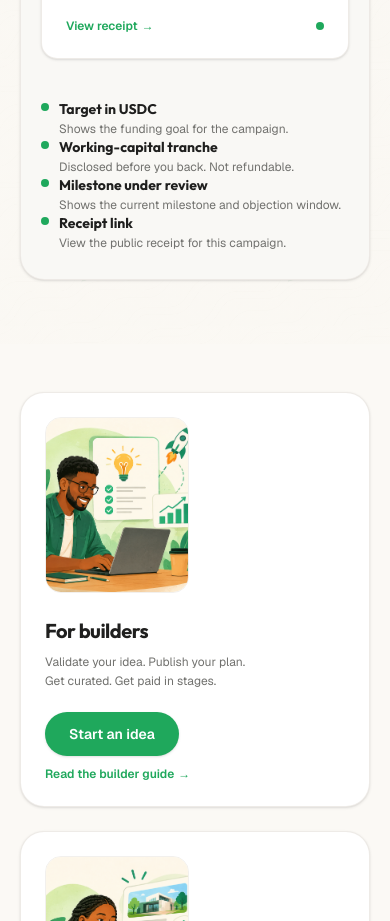
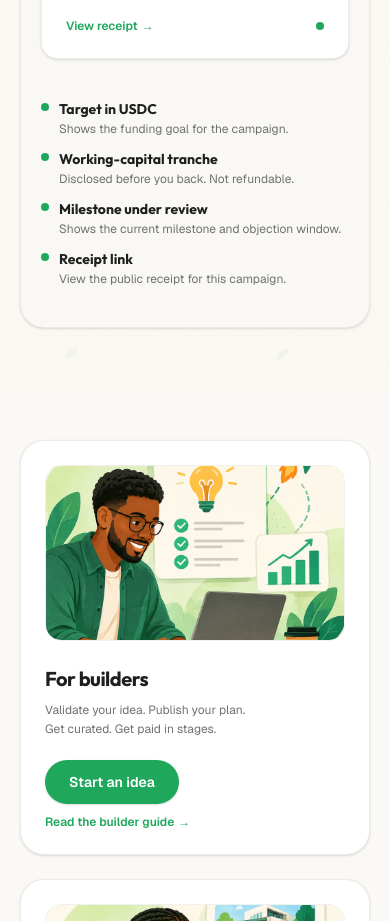
Before and after one commit to heraldhq-protocol/inverge-web, a Next.js app: page / in a window 390 px wide. Shown: the part 4660-5581 px from the top of the page. Built offline with nearby package versions, Linux system fonts and the light colour scheme; no server answers.

Commit message:
feat(campaign): working on some UI inconsistencies and mobile responsiveness

```diff
--- a/src/features/campaigns/components/campaign-card.tsx
+++ b/src/features/campaigns/components/campaign-card.tsx
@@ -130,7 +130,7 @@ export function CampaignCard({
           {campaign.summary}
         </p>
 
-        <div className="mt-4 flex min-w-0 items-start gap-2.5">
+        <div className="py-4 flex min-w-0 items-start gap-2.5">
           <Avatar name={campaign.creator.name} size={32} />
           <div className="min-w-0">
             <p className="truncate text-sm font-medium text-ink">
--- a/src/features/campaigns/components/campaign-featured.tsx
+++ b/src/features/campaigns/components/campaign-featured.tsx
@@ -81,7 +81,7 @@ export function CampaignFeaturedBand({
           </div>
         </div>
 
-        <div className="relative order-1 min-h-56 lg:order-2 lg:min-h-full">
+        <div className="relative order-1 min-h-56 max-md:min-w-0 lg:order-2 lg:min-h-full">
           <Cover
             seed={campaign.slug}
             label={campaignCategoryText(campaign)}
--- a/src/features/ideas/components/idea-actions.tsx
+++ b/src/features/ideas/components/idea-actions.tsx
@@ -112,7 +112,7 @@ function SupportAction({
                 strokeWidth={2.2}
                 aria-hidden="true"
               />
-              Supported
+              <span className="ml-2">Supported</span>
             </>
           ) : (
             <>
@@ -122,7 +122,7 @@ function SupportAction({
                 strokeWidth={1.8}
                 aria-hidden="true"
               />
-              Support idea
+              <span className="ml-2">Support idea</span>
             </>
           )}
         </Button>
--- a/src/features/marketing/components/campaign-anatomy-section.tsx
+++ b/src/features/marketing/components/campaign-anatomy-section.tsx
@@ -170,7 +170,7 @@ export function CampaignAnatomySection() {
                     <h4 className="text-sm font-bold text-ink">
                       Target in USDC
                     </h4>
-                    <p className="mt-0.5 text-xs text-muted">
+                    <p className="mt-0.5 pb-3 sm:pb-0 text-xs text-muted">
                       Shows the funding goal for the campaign.
                     </p>
                   </div>
@@ -186,7 +186,7 @@ export function CampaignAnatomySection() {
                     <h4 className="text-sm font-bold text-ink">
                       Working-capital tranche
                     </h4>
-                    <p className="mt-0.5 text-xs text-muted">
+                    <p className="mt-0.5 pb-3 sm:pb-0 text-xs text-muted">
                       Disclosed before you back. Not refundable.
                     </p>
                   </div>
@@ -202,7 +202,7 @@ export function CampaignAnatomySection() {
                     <h4 className="text-sm font-bold text-ink">
                       Milestone under review
                     </h4>
-                    <p className="mt-0.5 text-xs text-muted">
+                    <p className="mt-0.5 pb-3 sm:pb-0 text-xs text-muted">
                       Shows the current milestone and objection window.
                     </p>
                   </div>
@@ -216,7 +216,7 @@ export function CampaignAnatomySection() {
                   <span className="mt-1 size-2 shrink-0 rounded-full bg-brand" />
                   <div>
                     <h4 className="text-sm font-bold text-ink">Receipt link</h4>
-                    <p className="mt-0.5 text-xs text-muted">
+                    <p className="mt-0.5 pb-3 sm:pb-0 text-xs text-muted">
                       View the public receipt for this campaign.
                     </p>
                   </div>
--- a/src/features/marketing/components/two-doors-section.tsx
+++ b/src/features/marketing/components/two-doors-section.tsx
@@ -14,7 +14,7 @@ export function TwoDoorsSection() {
         >
           {/* Card 1: For builders */}
           <div className="flex flex-col gap-6 rounded-3xl border border-border/80 bg-white p-6 shadow-sm sm:flex-row sm:items-center sm:p-7">
-            <div className="relative h-44 w-36 shrink-0 overflow-hidden rounded-2xl border border-border/60 sm:h-48 sm:w-40">
+            <div className="relative h-44 w-full shrink-0 overflow-hidden rounded-2xl border border-border/60 sm:h-48 sm:w-40">
               <Image
                 src="/images/hero/for-builder-thumbnail.png"
                 alt="African builder planning project milestone delivery"
@@ -53,7 +53,7 @@ export function TwoDoorsSection() {
 
           {/* Card 2: For backers */}
           <div className="flex flex-col gap-6 rounded-3xl border border-border/80 bg-white p-6 shadow-sm sm:flex-row sm:items-center sm:p-7">
-            <div className="relative h-44 w-36 shrink-0 overflow-hidden rounded-2xl border border-border/60 sm:h-48 sm:w-40">
+            <div className="relative h-44 w-full shrink-0 overflow-hidden rounded-2xl border border-border/60 sm:h-48 sm:w-40">
               <Image
                 src="/images/hero/for-backer-thumbnail.png"
                 alt="African supporter reviewing community milestones"
```
